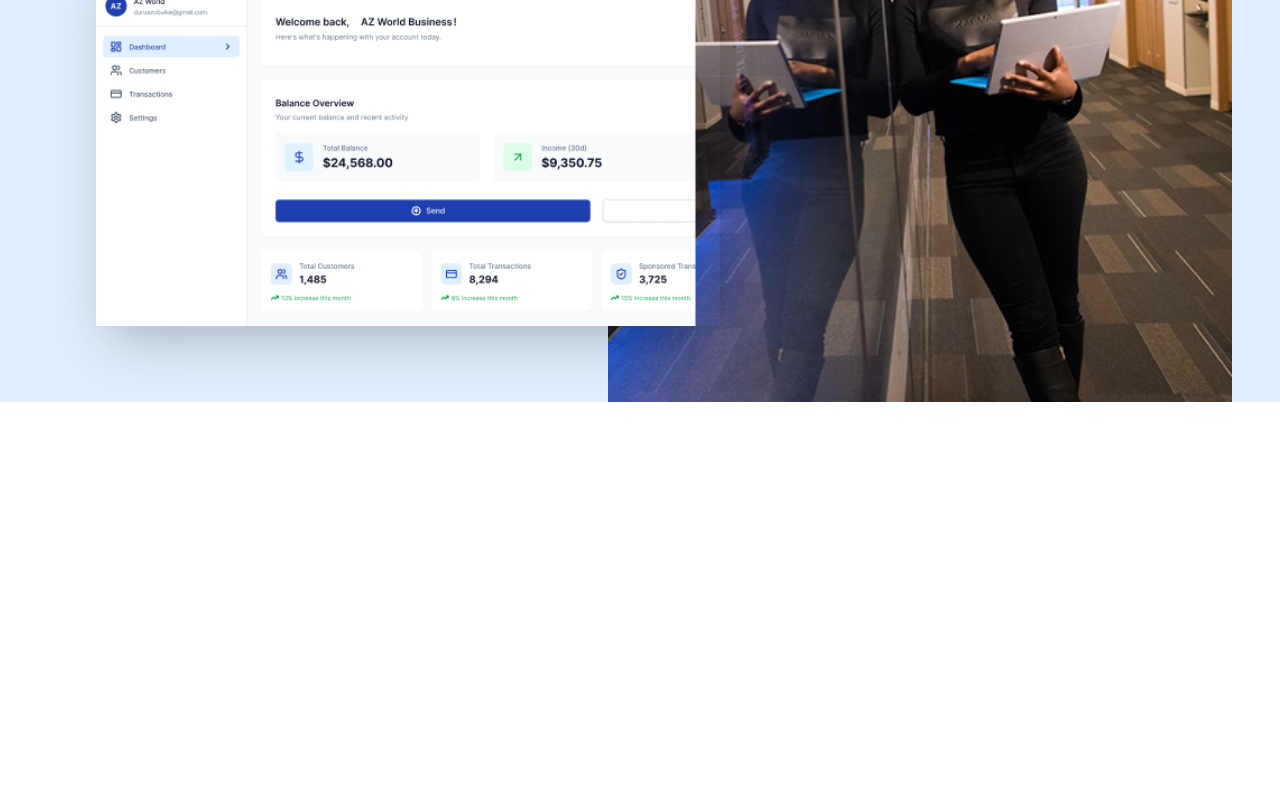
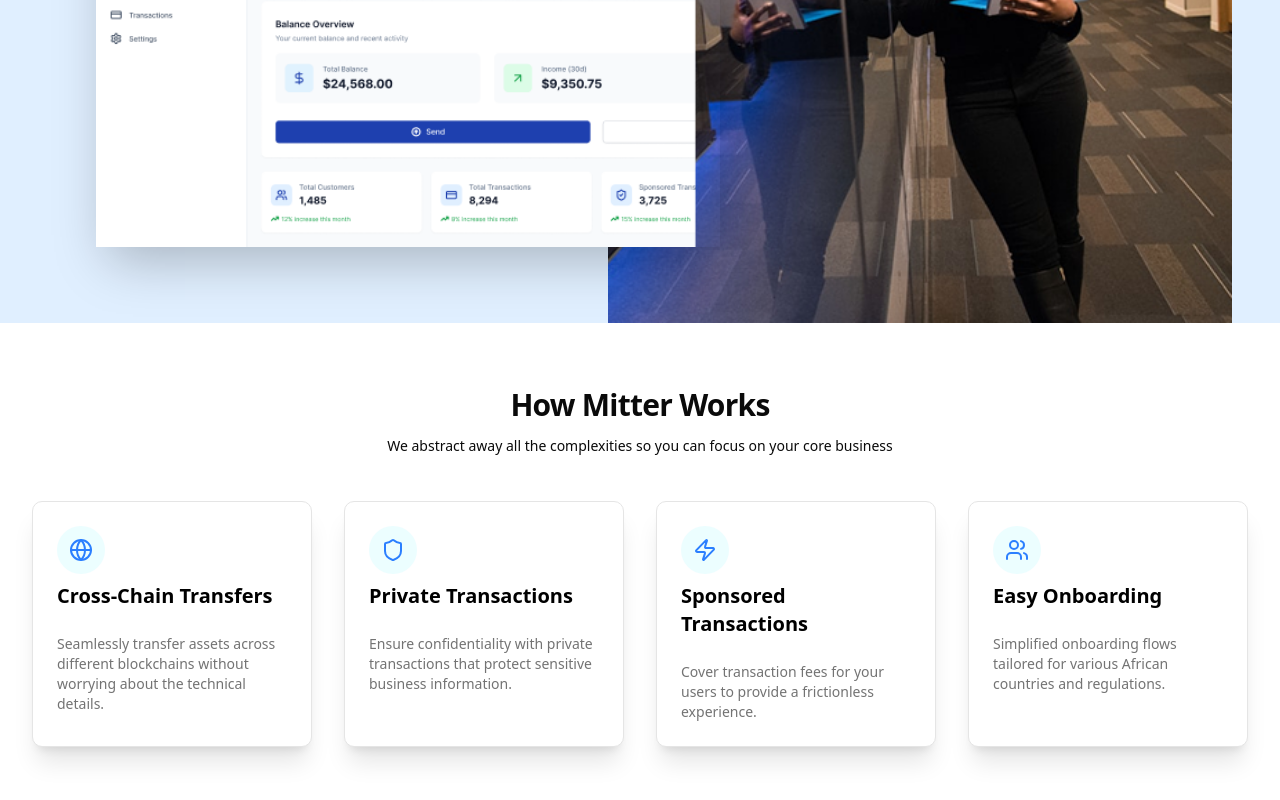
Before and after one commit to Kaidora-labs/mitter-client, a Next.js app: page / in a window 1280 px wide. Shown: the part 788-1588 px from the top of the page. Before the commit the page ends 1222 px from the top, so only its background shows below. Built offline with nearby package versions, Linux system fonts and the light colour scheme.

Commit message:
feat: added details section chore: updated typography to default

```diff
--- a/app/page.tsx
+++ b/app/page.tsx
@@ -1,9 +1,44 @@
+import { Globe, Shield, Users, Zap } from "lucide-react";
 import Image from "next/image";
 import Link from "next/link";
 import { Text } from "@/components/typography";
 import { Button } from "@/components/ui/button";
+import {
+  Card,
+  CardContent,
+  CardDescription,
+  CardHeader,
+  CardTitle,
+} from "@/components/ui/card";
 
 export default function Home() {
+  const features = [
+    {
+      icon: Globe,
+      title: "Cross-Chain Transfers",
+      description:
+        "Seamlessly transfer assets across different blockchains without worrying about the technical details.",
+    },
+    {
+      icon: Shield,
+      title: "Private Transactions",
+      description:
+        "Ensure confidentiality with private transactions that protect sensitive business information.",
+    },
+    {
+      icon: Zap,
+      title: "Sponsored Transactions",
+      description:
+        "Cover transaction fees for your users to provide a frictionless experience.",
+    },
+    {
+      icon: Users,
+      title: "Easy Onboarding",
+      description:
+        "Simplified onboarding flows tailored for various African countries and regulations.",
+    },
+  ];
+
   return (
     <div className="w-full mx-auto space-y-4">
       <header className="w-full flex justify-between items-center px-8 py-8 text-primary">
@@ -42,9 +77,9 @@ export default function Home() {
       <main className="space-y-8">
         <section
           id="hero"
-          className="space-y-12 py-12 max-w-2xl mx-auto text-center"
+          className="space-y-8 py-12 max-w-2xl mx-auto text-center"
         >
-          <Text variant="h1">
+          <Text variant="h1" className="sm:text-7xl font-bold">
             Your Gateway to the{" "}
             <span className="text-primary">African Market</span>
           </Text>
@@ -105,7 +140,7 @@ export default function Home() {
               />
             </div>
 
-            <div className="rounded-2xl lg:-translate-x-12 ">
+            <div className="shadown-2xl lg:-translate-x-12 ">
               <Image
                 src="/subhero-person.png"
                 alt={"Mitter Asset"}
@@ -117,7 +152,50 @@ export default function Home() {
           </div>
         </section>
 
-        <div id="details"></div>
+        <div id="details" className="space-y-12 p-8">
+          <div className="space-y-2">
+            <Text variant="h2" className="text-center border-none">
+              How Mitter Works
+            </Text>
+
+            <Text variant="small" className="text-center">
+              We abstract away all the complexities so you can focus on your
+              core business
+            </Text>
+          </div>
+
+          <div className="grid grid-cols-1 md:grid-cols-2 lg:grid-cols-4 gap-8">
+            {features.map((feature) => {
+              const Icon = feature.icon;
+
+              return (
+                <Card
+                  key={`feature-card-${feature.title}`}
+                  className="shadow-xl hover:shadow-2xl transition-shadow"
+                >
+                  <CardHeader>
+                    <div
+                      className={`w-12 h-12 rounded-4xl bg-cyan-50 flex items-center justify-center`}
+                    >
+                      <Icon className={`w-6 h-6 text-blue-500`} />
+                    </div>
+                    <CardTitle>
+                      <Text variant="lead" className="text-black">
+                        {feature.title}
+                      </Text>
+                    </CardTitle>
+                  </CardHeader>
+
+                  <CardContent>
+                    <CardDescription>
+                      <Text variant="muted">{feature.description}</Text>
+                    </CardDescription>
+                  </CardContent>
+                </Card>
+              );
+            })}
+          </div>
+        </div>
         <div id="paymitter"></div>
         <div id="cta"></div>
       </main>
--- a/components/typography.tsx
+++ b/components/typography.tsx
@@ -21,7 +21,10 @@ type TextProps = Children & {
 function TypographyH1({ children, className }: Children) {
   return (
     <h1
-      className={cn("text-4xl font-bold tracking-tight sm:text-7xl", className)}
+      className={cn(
+        "scroll-m-20 text-center text-4xl font-extrabold tracking-tight text-balance",
+        className,
+      )}
     >
       {children}
     </h1>
@@ -30,7 +33,12 @@ function TypographyH1({ children, className }: Children) {
 
 function TypographyH2({ children, className }: Children) {
   return (
-    <h2 className={cn("text-xl font-bold sm:text-2xl", className)}>
+    <h2
+      className={cn(
+        "scroll-m-20 border-b pb-2 text-3xl font-semibold tracking-tight first:mt-0",
+        className,
+      )}
+    >
       {children}
     </h2>
   );
@@ -39,7 +47,10 @@ function TypographyH2({ children, className }: Children) {
 function TypographyH3({ children, className }: Children) {
   return (
     <h3
-      className={cn("font-bold leading-none text-sm sm:text-base", className)}
+      className={cn(
+        "scroll-m-20 text-2xl font-semibold tracking-tight",
+        className,
+      )}
     >
       {children}
     </h3>
@@ -89,9 +100,7 @@ function TypographyInlineCode({ children, className }: Children) {
 
 function TypographyLead({ children, className }: Children) {
   return (
-    <p className={cn("text-muted-foreground text-lg sm:text-3xl", className)}>
-      {children}
-    </p>
+    <p className={cn("text-muted-foreground text-xl", className)}>{children}</p>
   );
 }
 
@@ -101,12 +110,7 @@ function TypographyLarge({ children, className }: Children) {
 
 function TypographySmall({ children, className }: Children) {
   return (
-    <p
-      className={cn(
-        "text-xs leading-none font-medium break-words sm:text-sm",
-        className,
-      )}
-    >
+    <p className={cn("text-sm leading-none font-medium", className)}>
       {children}
     </p>
   );
@@ -114,9 +118,7 @@ function TypographySmall({ children, className }: Children) {
 
 function TypographyMuted({ children, className }: Children) {
   return (
-    <p className={cn("text-muted-foreground text-xs sm:text-sm", className)}>
-      {children}
-    </p>
+    <p className={cn("text-muted-foreground text-sm", className)}>{children}</p>
   );
 }
 
```
